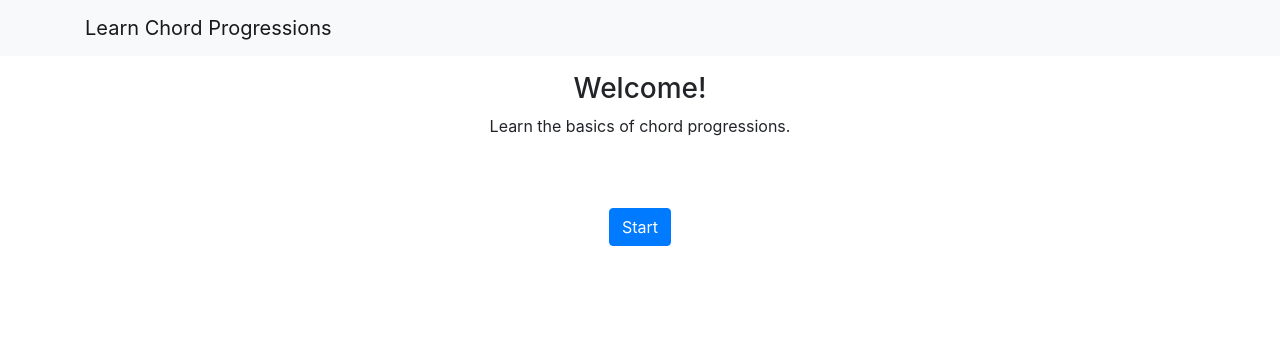
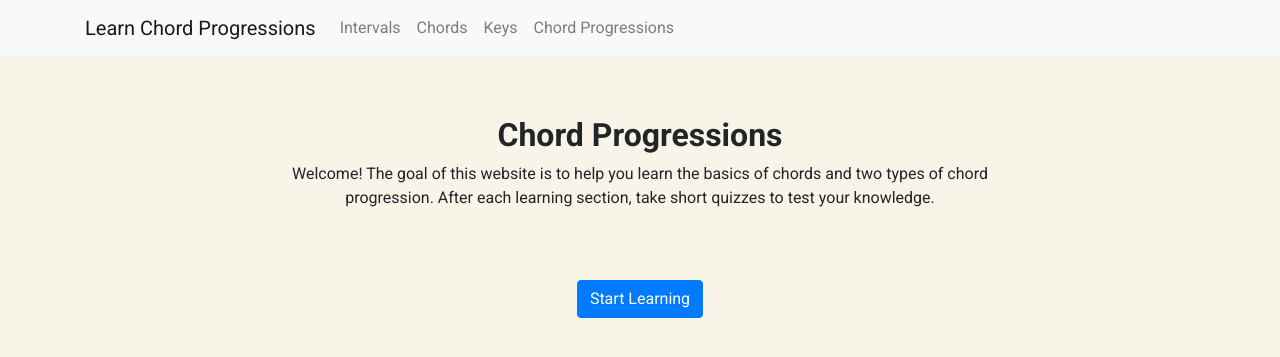
Before and after one commit to apark2020/ui-design-chords, a Flask app: page / in a window 1280 px wide. Shown: the top 357 px of the page. Run offline with Flask 3, Linux system fonts and the light colour scheme; some libraries are stand-ins or nearby versions.

Commit message:
Graphic design implementation

```diff
--- a/static/main.css
+++ b/static/main.css
@@ -1,6 +1,19 @@
 /* Home screen */
-.welcome-header, .welcome-intro {
+body {
+  background-color: rgb(248, 244, 232);
+  font-family: 'Roboto', sans-serif;
+}
+
+.welcome-header {
   text-align: center;
+  margin-top: 60px;
+  font-weight: bold;
+}
+
+.welcome-intro {
+  text-align: center;
+  width: 70%;
+  margin: 0 auto;
 }
 
 .start-btn {
--- a/templates/layout.html
+++ b/templates/layout.html
@@ -14,6 +14,8 @@
     <!-- Bootstrap CSS -->
     <link rel="stylesheet" href="https://stackpath.bootstrapcdn.com/bootstrap/4.2.1/css/bootstrap.min.css">
 
+    <!-- Font: Roboto -->
+    <link href="https://fonts.googleapis.com/css2?family=Roboto:wght@400;700&display=swap" rel="stylesheet">
 
     <link rel="stylesheet" href="{{url_for('static', filename='main.css')}}">
 
@@ -29,15 +31,23 @@
       <button class="navbar-toggler" type="button" data-bs-toggle="collapse" data-bs-target="#navbarNavAltMarkup" aria-controls="navbarNavAltMarkup" aria-expanded="false" aria-label="Toggle navigation">
         <span class="navbar-toggler-icon"></span>
       </button>
+      <div class="collapse navbar-collapse" id="navbarNavAltMarkup">
+        <div class="navbar-nav">
+          <a class="nav-link" href="/learn/1">Intervals</a>
+          <a class="nav-link" href="/learn/2">Chords</a>
+          <a class="nav-link" href="/learn/aside/4">Keys</a>
+          <a class="nav-link" href="/learn/aside/5">Chord Progressions</a>
+        </div>
+      </div>
     </div>
   </nav>
 
     <div class="container">
         {% block content %}
-        <h3 class="welcome-header mt-3">Welcome!</h3>
-        <div class="welcome-intro my-2">Learn the basics of chord progressions.</div>
+        <h2 class="welcome-header">Chord Progressions</h2>
+        <div class="welcome-intro">Welcome! The goal of this website is to help you learn the basics of chords and two types of chord progression. After each learning section, take short quizzes to test your knowledge.</div>
         <a href="/learn/1">
-          <button type="button" class="btn btn-primary start-btn">Start</button>
+          <button type="button" class="btn btn-primary start-btn">Start Learning</button>
         </a>
         {% endblock %}
     </div>
```
Lines whose indentation alone changed are shown as unchanged.
